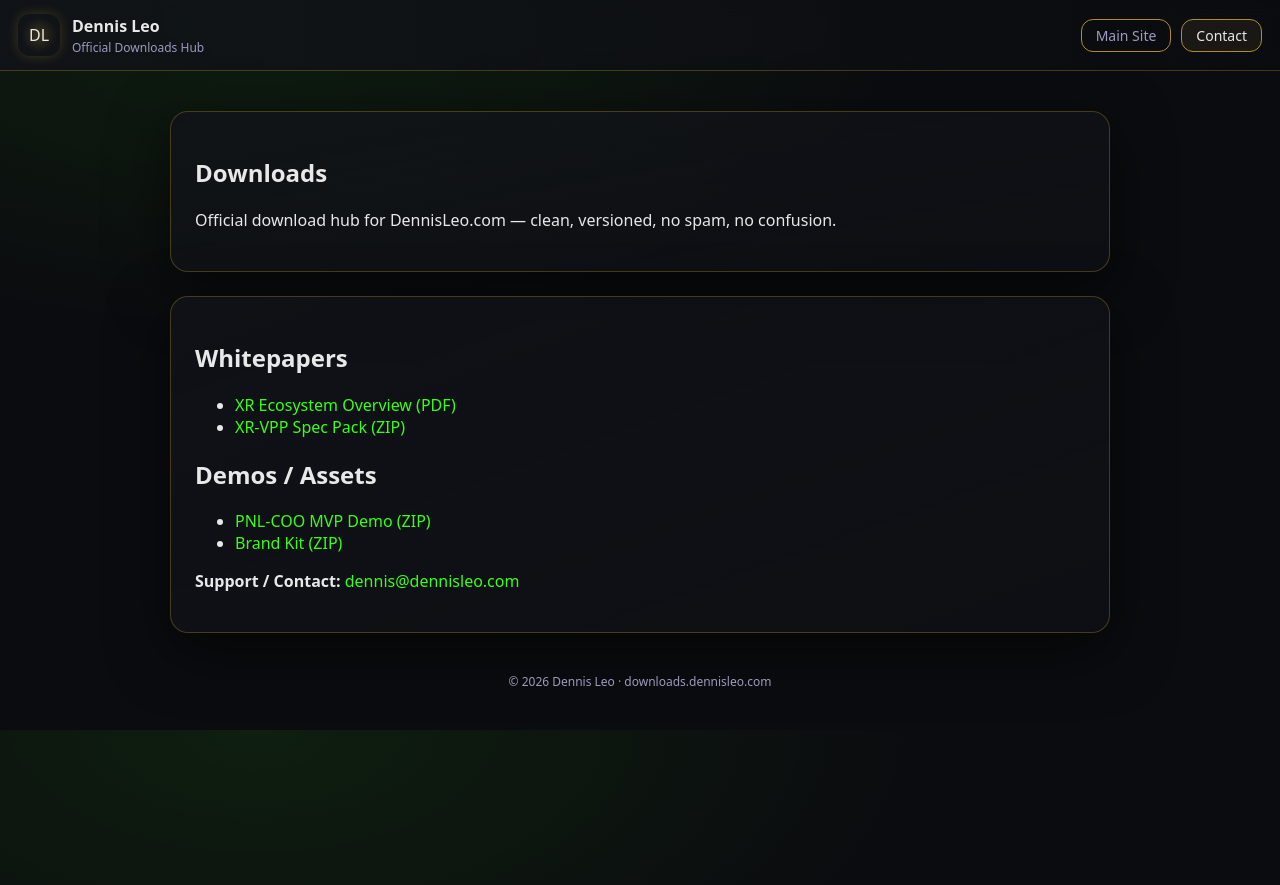
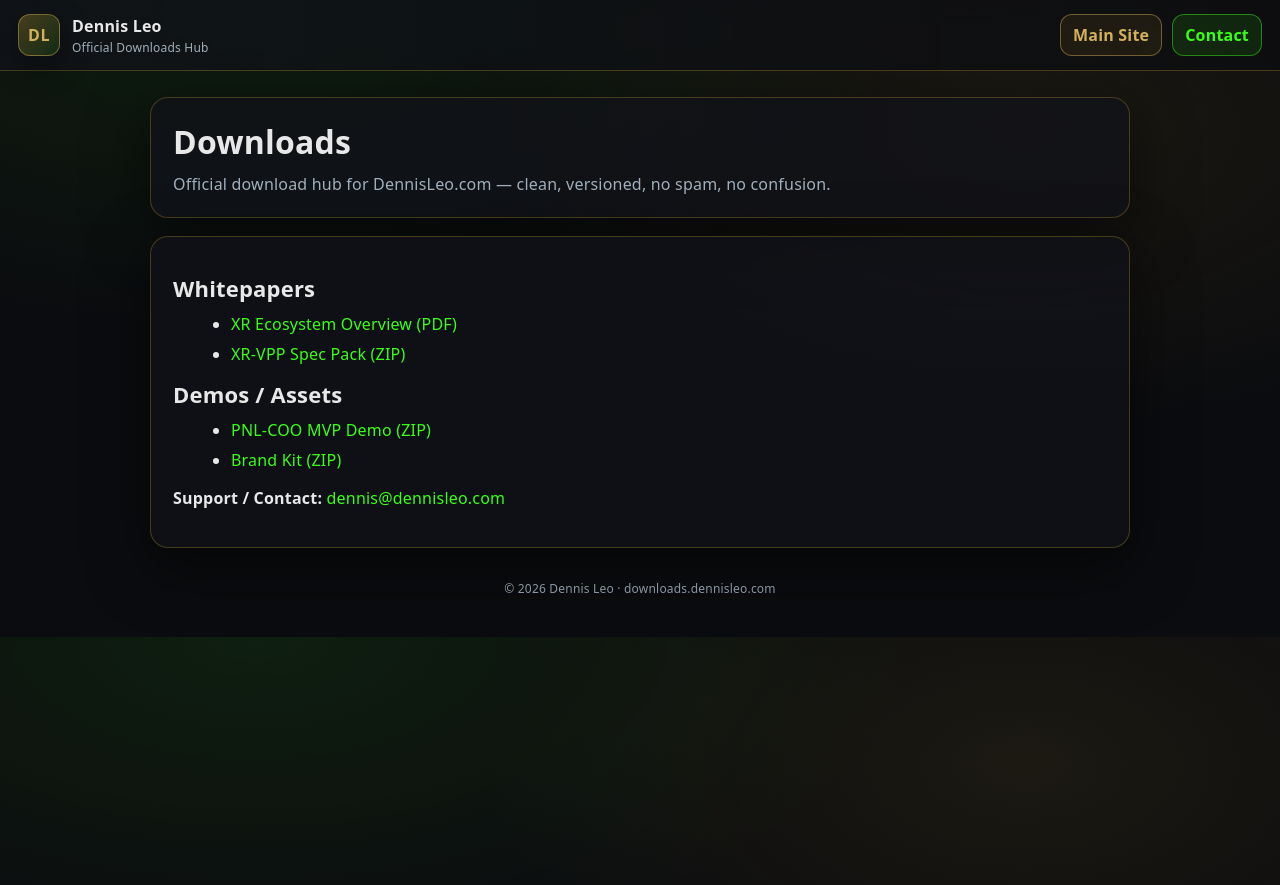
Before and after one commit to dennistyleo/dennis-downloads, a Jekyll site: the page built from index.md, in a window 1280 px wide. Shown: the top 885 px of the page. Built offline with Jekyll 4.4.1, drawn with Linux system fonts in a browser that asks for light colours.

Commit message:
Refactor CSS variables and improve styling
Updated CSS variables and styles for various elements, including background gradients, button styles, and layout adjustments.

```diff
--- a/assets/css/site.css
+++ b/assets/css/site.css
@@ -1,136 +1,107 @@
-:root {
-  --bg: #0b0c0f;
-  --panel: #111319;
-  --text: #e8e8e8;
-  --muted: #9b9bc0;
-  --gold1: #d2b15a;
-  --gold2: #b08c2f;
-  --neon: #39ff14;
-  --line: rgba(176, 141, 42, 0.35);
-  --shadow: 0 18px 60px rgba(0, 0, 0, 0.55);
-  --radius: 18px;
-  --max: 980px;
+:root{
+  --bg:#0b0c0f;
+  --panel:#111319;
+  --text:#e8e8e8;
+  --muted:#a0b0bc;
+
+  --gold:#b08d2a;
+  --gold2:#d2b15a;
+  --neon:#39ff14;
+
+  --line:rgba(176,141,42,.35);
+  --shadow:0 18px 60px rgba(0,0,0,.55);
+
+  --radius:18px;
+  --max:980px;
 }
 
-* {
-  box-sizing: border-box;
+*{box-sizing:border-box}
+html,body{margin:0;padding:0}
+body{
+  background:
+    radial-gradient(1200px 600px at 20% 0%, rgba(57,255,20,.08), transparent 55%),
+    radial-gradient(900px 500px at 80% 20%, rgba(176,141,42,.10), transparent 60%),
+    var(--bg);
+  color:var(--text);
+  font-family: ui-sans-serif, system-ui, -apple-system, "Segoe UI", Roboto, Helvetica, Arial;
+  letter-spacing:.2px;
 }
 
-html, body {
-  margin: 0;
-  padding: 0;
-  background: radial-gradient(1200px 600px at 20% 0%, rgba(57,255,20,0.08), transparent 55%), var(--bg);
-  color: var(--text);
-  font-family: ui-sans-serif, system-ui, -apple-system, BlinkMacSystemFont, "Segoe UI", Roboto;
+a{color:var(--neon); text-decoration:none}
+a:hover{text-decoration:underline}
+
+.topbar{
+  position:sticky; top:0; z-index:10;
+  backdrop-filter: blur(10px);
+  background: linear-gradient(to right, rgba(17,19,25,.85), rgba(11,12,15,.65));
+  border-bottom:1px solid var(--line);
+  padding:14px 18px;
+  display:flex; align-items:center; justify-content:space-between;
 }
 
-a {
+.brand{display:flex; gap:12px; align-items:center}
+.mark{
+  width:42px; height:42px;
+  border-radius:12px;
+  border:1px solid rgba(210,177,90,.45);
+  background: linear-gradient(135deg, rgba(176,141,42,.35), rgba(57,255,20,.10));
+  display:flex; align-items:center; justify-content:center;
+  color:var(--gold2);
+  font-weight:800;
+  letter-spacing:.5px;
+  box-shadow: 0 10px 30px rgba(0,0,0,.35);
+}
+.brandtext .name{font-weight:800}
+.brandtext .sub{font-size:12px; color:var(--muted); margin-top:2px}
+
+.actions{display:flex; gap:10px; align-items:center}
+.btn{
+  padding:9px 12px;
+  border-radius:12px;
+  border:1px solid rgba(57,255,20,.45);
+  background: rgba(57,255,20,.10);
   color: var(--neon);
-  text-decoration: none;
+  font-weight:700;
 }
-a:hover {
-  text-decoration: underline;
+.btn.ghost{
+  border:1px solid rgba(210,177,90,.45);
+  background: rgba(176,141,42,.10);
+  color: var(--gold2);
+}
+.btn:hover{filter:brightness(1.1); text-decoration:none}
+
+.container{
+  width:min(var(--max), calc(100% - 36px));
+  margin: 26px auto 40px;
 }
 
-.topbar {
-  position: sticky;
-  top: 0;
-  z-index: 10;
-  backdrop-filter: blur(8px);
-  background: linear-gradient(to right, rgba(17,19,25,0.85), rgba(11,12,15,0.65));
-  border-bottom: 1px solid var(--line);
-  padding: 14px 18px;
-  display: flex;
-  align-items: center;
-  justify-content: space-between;
+.hero{
+  padding: 22px 22px;
+  border-radius: var(--radius);
+  background: rgba(17,19,25,.78);
+  border: 1px solid var(--line);
+  box-shadow: var(--shadow);
 }
+.hero h1{margin:0; font-size:32px; letter-spacing:.2px}
+.lead{margin:10px 0 0; color:var(--muted)}
 
-.brand {
-  display: flex;
-  gap: 12px;
-  align-items: center;
-}
-
-.mark {
-  width: 42px;
-  height: 42px;
-  border-radius: 12px;
-  overflow: hidden;
-  display: flex;
-  align-items: center;
-  justify-content: center;
-  background: radial-gradient(rgba(176,141,42,0.25), transparent 60%);
-  box-shadow: 0 0 12px rgba(176,141,42,0.3);
-}
-
-.mark img {
-  width: 100%;
-  height: 100%;
-  object-fit: contain;
-  border-radius: 12px;
-  border: 1px solid rgba(210,177,90,0.45);
-  background: radial-gradient(rgba(176,141,42,0.1), transparent 60%);
-}
-
-.name {
-  font-weight: 700;
-}
-
-.sub {
-  font-size: 12px;
-  color: var(--muted);
-  margin-top: 2px;
-}
-
-.actions {
-  display: flex;
-  gap: 10px;
-  align-items: center;
-}
-
-.btn {
-  padding: 6px 14px;
-  border-radius: 12px;
-  border: 1px solid var(--gold2);
-  background: rgba(210,177,90,0.08);
-  color: var(--text);
-  font-size: 14px;
-  transition: all 0.2s ease;
-}
-.btn:hover {
-  background: rgba(210,177,90,0.18);
-}
-.btn.ghost {
-  background: transparent;
-  color: var(--muted);
-}
-
-.container {
-  max-width: var(--max);
-  margin: 40px auto;
-  padding: 0 20px;
-}
-
-.hero {
-  background: linear-gradient(to bottom right, rgba(17,19,25,0.8), rgba(17,19,25,0.5));
-  padding: 24px;
+.card{
+  margin-top:18px;
+  padding: 22px 22px;
+  border-radius: var(--radius);
+  background: rgba(17,19,25,.72);
   border: 1px solid var(--line);
-  border-radius: var(--radius);
-  box-shadow: var(--shadow);
-  margin-bottom: 24px;
-}
-
-.card {
-  border: 1px solid var(--line);
-  border-radius: var(--radius);
-  background: linear-gradient(to bottom right, rgba(17,19,25,0.8), rgba(17,19,25,0.5));
-  padding: 24px;
   box-shadow: var(--shadow);
 }
 
-.footer {
-  margin-top: 40px;
-  text-align: center;
+h2{margin: 14px 0 10px; font-size:22px}
+ul{margin:8px 0 0 18px}
+li{margin:8px 0}
+
+.footer{
+  margin-top: 18px;
+  padding: 14px 6px 0;
+  color: rgba(160,176,188,.85);
   font-size: 12px;
-  color: var(--muted);
+  text-align:center;
 }
```
